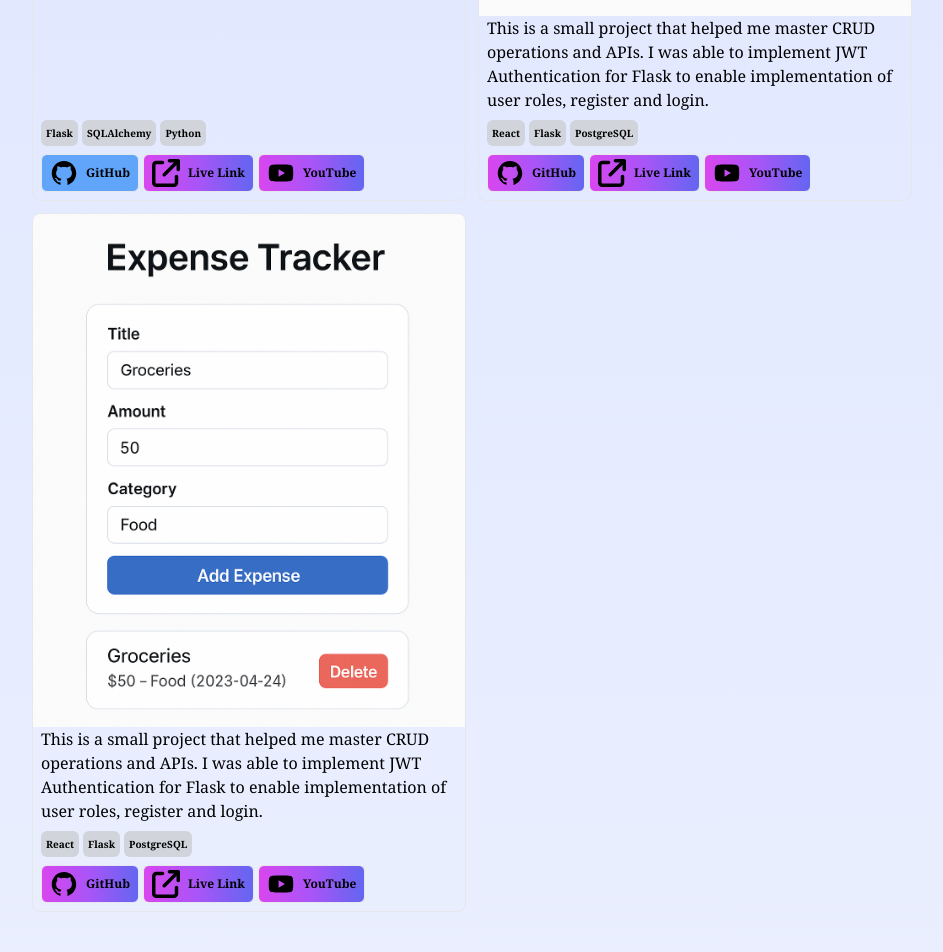
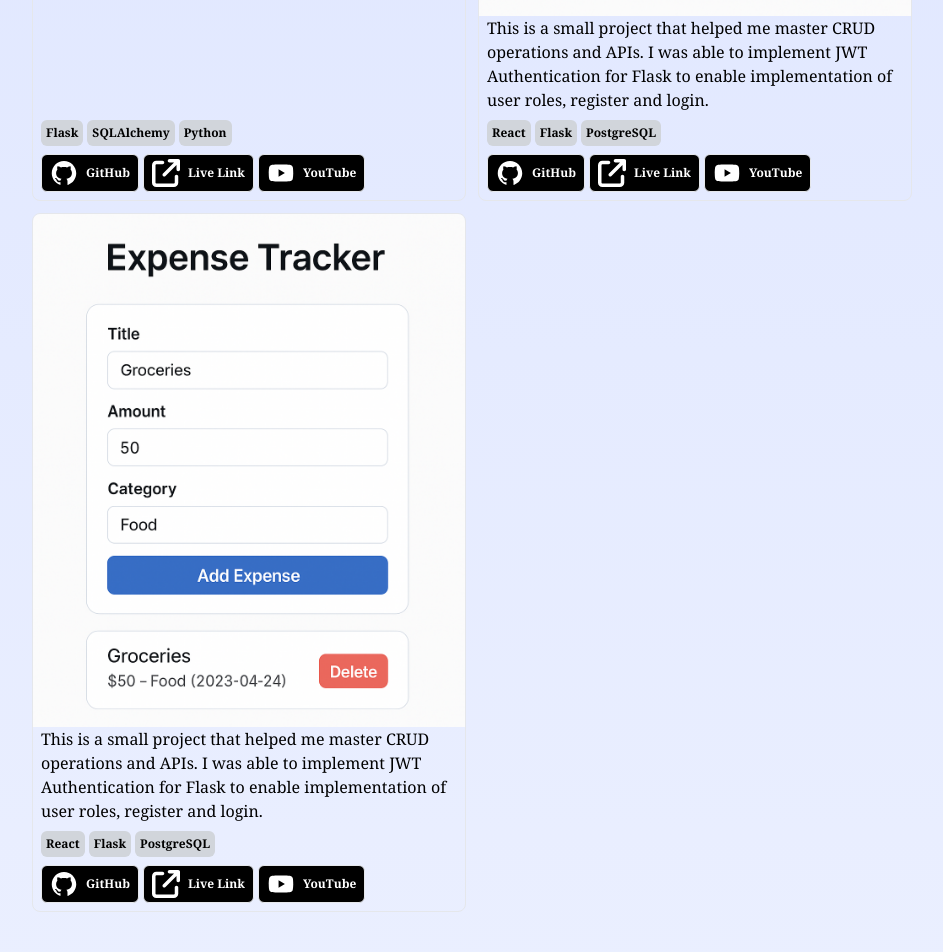
Before and after one commit to EstherNgeno/my-website, a React (Create React App) app: page / in a window 1280 px wide. Shown: the part 1980-2932 px from the top of the page, without its empty margins (288-1231 px from the left). Built offline with nearby package versions, Linux system fonts and the light colour scheme.

Commit message:
theme change

```diff
--- a/src/components/sections/About.js
+++ b/src/components/sections/About.js
@@ -15,7 +15,7 @@ import { BiSolidFileJson } from "react-icons/bi";
 
 const About = () => {
     return (
-        <section className="font-serif lg:flex-row items-center pt-10 pb-5 px-6 lg:px-20 gap-8">
+        <section id="about" className="font-serif lg:flex-row items-center pt-10 pb-5 px-6 lg:px-20 gap-8">
             <div className="justify-start items-start lg:items-start lg:text-left pl-40 lg:pl-40 text-black dark:text-white">
             <h1 className="text-4xl sm:text-5xl font-semibold text-center mb-4 leading-tight">{`<About/>`}</h1>
             </div>
--- a/src/components/sections/Home.js
+++ b/src/components/sections/Home.js
@@ -4,7 +4,7 @@ import Profile2 from "../../assets/Profile2.jpeg";
 
 const Home = () => {
     return (
-        <section className="font-serif flex flex-col lg:flex-row items-center pt-5 pb-5 justify-center px-6 lg:px-20 gap-8">
+        <section id="home" className="font-serif flex flex-col lg:flex-row items-center pt-5 pb-5 justify-center px-6 lg:px-20 gap-8">
             <div className="flex flex-col justify-center items-center lg:items-start text-center lg:text-left text-black dark:text-white max-w-lg">
                 <h1 className="text-4xl sm:text-5xl font-semibold mb-4 leading-tight">{`<Esther`} <br /> {`Ngeno/>`}</h1>
                 <h2 className="text-2xl sm:text-3xl font-semibold mb-4">Full Stack Developer.</h2>
--- a/src/components/sections/Projects.js
+++ b/src/components/sections/Projects.js
@@ -9,7 +9,7 @@ import Expensetracker from "../../assets/Expensetracker.png"
 const Projects = () => {
 
     return (
-        <section className="font-serif lg:flex-row items-center pt-10 pb-5 px-6 lg:px-20 gap-8">
+        <section id="projects" className="font-serif lg:flex-row items-center pt-10 pb-5 px-6 lg:px-20 gap-8">
             <div className="justify-start items-start lg:items-start lg:text-left pl-40 lg:pl-40 text-black dark:text-white">
             <h1 className="text-4xl sm:text-5xl font-semibold mb-4 text-center leading-tight">{`<Projects/>`}</h1>
             </div>
@@ -25,21 +25,21 @@ const Projects = () => {
                 </div>
                 <div className="text-base text-muted-foreground mt-auto flex flex-col px-2">
                     <div className="mt-2 flex flex-wrap gap-1">
-                        <div className="inline-flex items-center rounded-md border font-semibold transition-colors focus:outline-none focus:ring-2 focus:ring-ring focus:ring-offset-2 border-transparent bg-gray-300 dark:text-black px-1 py-0 text-[10px]">Flask</div>
-                        <div className="inline-flex items-center rounded-md border font-semibold transition-colors focus:outline-none focus:ring-2 focus:ring-ring focus:ring-offset-2 border-transparent bg-gray-300 dark:text-black px-1 py-0 text-[10px]">SQLAlchemy</div>
-                        <div className="inline-flex items-center rounded-md border font-semibold transition-colors focus:outline-none focus:ring-2 focus:ring-ring focus:ring-offset-2 border-transparent bg-gray-300 dark:text-black px-1 py-0 text-[10px]">Python</div>
+                        <div className="inline-flex items-center rounded-md border font-semibold transition-colors focus:outline-none focus:ring-2 focus:ring-ring focus:ring-offset-2 border-transparent bg-gray-300 dark:text-black px-1 py-0 text-[12px]">Flask</div>
+                        <div className="inline-flex items-center rounded-md border font-semibold transition-colors focus:outline-none focus:ring-2 focus:ring-ring focus:ring-offset-2 border-transparent bg-gray-300 dark:text-black px-1 py-0 text-[12px]">SQLAlchemy</div>
+                        <div className="inline-flex items-center rounded-md border font-semibold transition-colors focus:outline-none focus:ring-2 focus:ring-ring focus:ring-offset-2 border-transparent bg-gray-300 dark:text-black px-1 py-0 text-[12px]">Python</div>
                     </div>
                 </div>
                 <div className="flex items-center pt-2 px-2 pb-2">
                     <div className="flex flex-row flex-wrap items-start gap-1">
                         <a href="https://github.com/Moringa-SDF-PTO7/lateshow-esther-ngeno">
-                        <div className="items-center rounded-md border font-semibold transition-colors focus:outline-none focus:ring-2 focus:ring-ring focus:ring-offset-2 bg-blue-400 text-black flex gap-2 px-2 py-1 text-[12px]"> <AiFillGithub className="w-7 h-7" /> GitHub</div>
+                        <div className="items-center rounded-md border font-semibold transition-colors focus:outline-none focus:ring-2 focus:ring-ring focus:ring-offset-2 bg-black text-white flex gap-2 px-2 py-1 text-[12px]"> <AiFillGithub className="w-7 h-7" /> GitHub</div>
                         </a>
                         <a href="https://lateshow-esther-ngeno.onrender.com/">
-                        <div className="items-center rounded-md border font-semibold transition-colors focus:outline-none focus:ring-2 focus:ring-ring focus:ring-offset-2 bg-gradient-to-r from-fuchsia-500 via-purple-500 to-indigo-500 text-black flex gap-2 px-2 py-1 text-[12px]"> <FaArrowUpRightFromSquare className="w-7 h-7" /> Live Link</div>
+                        <div className="items-center rounded-md border font-semibold transition-colors focus:outline-none focus:ring-2 focus:ring-ring focus:ring-offset-2 bg-black text-white flex gap-2 px-2 py-1 text-[12px]"> <FaArrowUpRightFromSquare className="w-7 h-7" /> Live Link</div>
                         </a>
                         <a href="https://lateshow-esther-ngeno.onrender.com/">
-                        <div className="items-center rounded-md border font-semibold transition-colors focus:outline-none focus:ring-2 focus:ring-ring focus:ring-offset-2 bg-gradient-to-r from-fuchsia-500 via-purple-500 to-indigo-500 text-black flex gap-2 px-2 py-1 text-[12px]"> <AiFillYoutube className="w-7 h-7" /> YouTube</div>
+                        <div className="items-center rounded-md border font-semibold transition-colors focus:outline-none focus:ring-2 focus:ring-ring focus:ring-offset-2 bg-black text-white flex gap-2 px-2 py-1 text-[12px]"> <AiFillYoutube className="w-7 h-7" /> YouTube</div>
                         </a>
                     </div>
                 </div>
@@ -56,21 +56,21 @@ const Projects = () => {
                 </div>
                 <div className="text-base text-muted-foreground mt-auto flex flex-col px-2">
                     <div className="mt-2 flex flex-wrap gap-1">
-                        <div className="inline-flex items-center rounded-md border font-semibold transition-colors focus:outline-none focus:ring-2 focus:ring-ring focus:ring-offset-2 border-transparent bg-gray-300 dark:text-black px-1 py-0 text-[10px]">React</div>
-                        <div className="inline-flex items-center rounded-md border font-semibold transition-colors focus:outline-none focus:ring-2 focus:ring-ring focus:ring-offset-2 border-transparent bg-gray-300 dark:text-black px-1 py-0 text-[10px]">Flask</div>
-                        <div className="inline-flex items-center rounded-md border font-semibold transition-colors focus:outline-none focus:ring-2 focus:ring-ring focus:ring-offset-2 border-transparent bg-gray-300 dark:text-black px-1 py-0 text-[10px]">PostgreSQL</div>
+                        <div className="inline-flex items-center rounded-md border font-semibold transition-colors focus:outline-none focus:ring-2 focus:ring-ring focus:ring-offset-2 border-transparent bg-gray-300 dark:text-black px-1 py-0 text-[12px]">React</div>
+                        <div className="inline-flex items-center rounded-md border font-semibold transition-colors focus:outline-none focus:ring-2 focus:ring-ring focus:ring-offset-2 border-transparent bg-gray-300 dark:text-black px-1 py-0 text-[12px]">Flask</div>
+                        <div className="inline-flex items-center rounded-md border font-semibold transition-colors focus:outline-none focus:ring-2 focus:ring-ring focus:ring-offset-2 border-transparent bg-gray-300 dark:text-black px-1 py-0 text-[12px]">PostgreSQL</div>
                     </div>
                 </div>
                 <div className="flex items-center pt-2 px-2 pb-2">
                     <div className="flex flex-row flex-wrap items-start gap-1">
                         <a href="https://github.com/Moringa-SDF-PTO7/lateshow-esther-ngeno">
-                        <div className="items-center rounded-md border font-semibold transition-colors focus:outline-none focus:ring-2 focus:ring-ring focus:ring-offset-2 bg-gradient-to-r from-fuchsia-500 via-purple-500 to-indigo-500 text-black flex gap-2 px-2 py-1 text-[12px]"> <AiFillGithub className="w-7 h-7" /> GitHub</div>
+                        <div className="items-center rounded-md border font-semibold transition-colors focus:outline-none focus:ring-2 focus:ring-ring focus:ring-offset-2 bg-black text-white flex gap-2 px-2 py-1 text-[12px]"> <AiFillGithub className="w-7 h-7" /> GitHub</div>
                         </a>
                         <a href="https://lateshow-esther-ngeno.onrender.com/">
-                        <div className="items-center rounded-md border font-semibold transition-colors focus:outline-none focus:ring-2 focus:ring-ring focus:ring-offset-2 bg-gradient-to-r from-fuchsia-500 via-purple-500 to-indigo-500 text-black flex gap-2 px-2 py-1 text-[12px]"> <FaArrowUpRightFromSquare className="w-7 h-7" /> Live Link</div>
+                        <div className="items-center rounded-md border font-semibold transition-colors focus:outline-none focus:ring-2 focus:ring-ring focus:ring-offset-2 bg-black text-white flex gap-2 px-2 py-1 text-[12px]"> <FaArrowUpRightFromSquare className="w-7 h-7" /> Live Link</div>
                         </a>
                         <a href="https://lateshow-esther-ngeno.onrender.com/">
-                        <div className="items-center rounded-md border font-semibold transition-colors focus:outline-none focus:ring-2 focus:ring-ring focus:ring-offset-2 bg-gradient-to-r from-fuchsia-500 via-purple-500 to-indigo-500 text-black flex gap-2 px-2 py-1 text-[12px]"> <AiFillYoutube className="w-7 h-7" /> YouTube</div>
+                        <div className="items-center rounded-md border font-semibold transition-colors focus:outline-none focus:ring-2 focus:ring-ring focus:ring-offset-2 bg-black text-white flex gap-2 px-2 py-1 text-[12px]"> <AiFillYoutube className="w-7 h-7" /> YouTube</div>
                         </a>
                     </div>
                 </div>
@@ -87,21 +87,21 @@ const Projects = () => {
                 </div>
                 <div className="text-base text-muted-foreground mt-auto flex flex-col px-2">
                     <div className="mt-2 flex flex-wrap gap-1">
-                        <div className="inline-flex items-center rounded-md border font-semibold transition-colors focus:outline-none focus:ring-2 focus:ring-ring focus:ring-offset-2 border-transparent bg-gray-300 dark:text-black px-1 py-0 text-[10px]">React</div>
-                        <div className="inline-flex items-center rounded-md border font-semibold transition-colors focus:outline-none focus:ring-2 focus:ring-ring focus:ring-offset-2 border-transparent bg-gray-300 dark:text-black px-1 py-0 text-[10px]">Flask</div>
-                        <div className="inline-flex items-center rounded-md border font-semibold transition-colors focus:outline-none focus:ring-2 focus:ring-ring focus:ring-offset-2 border-transparent bg-gray-300 dark:text-black px-1 py-0 text-[10px]">PostgreSQL</div>
+                        <div className="inline-flex items-center rounded-md border font-semibold transition-colors focus:outline-none focus:ring-2 focus:ring-ring focus:ring-offset-2 border-transparent bg-gray-300 dark:text-black px-1 py-0 text-[12px]">React</div>
+                        <div className="inline-flex items-center rounded-md border font-semibold transition-colors focus:outline-none focus:ring-2 focus:ring-ring focus:ring-offset-2 border-transparent bg-gray-300 dark:text-black px-1 py-0 text-[12px]">Flask</div>
+                        <div className="inline-flex items-center rounded-md border font-semibold transition-colors focus:outline-none focus:ring-2 focus:ring-ring focus:ring-offset-2 border-transparent bg-gray-300 dark:text-black px-1 py-0 text-[12px]">PostgreSQL</div>
                     </div>
                 </div>
                 <div className="flex items-center pt-2 px-2 pb-2">
                     <div className="flex flex-row flex-wrap items-start gap-1">
                         <a href="https://github.com/Moringa-SDF-PTO7/lateshow-esther-ngeno">
-                        <div className="items-center rounded-md border font-semibold transition-colors focus:outline-none focus:ring-2 focus:ring-ring focus:ring-offset-2 bg-gradient-to-r from-fuchsia-500 via-purple-500 to-indigo-500 text-black flex gap-2 px-2 py-1 text-[12px]"> <AiFillGithub className="w-7 h-7" /> GitHub</div>
+                        <div className="items-center rounded-md border font-semibold transition-colors focus:outline-none focus:ring-2 focus:ring-ring focus:ring-offset-2 bg-black text-white flex gap-2 px-2 py-1 text-[12px]"> <AiFillGithub className="w-7 h-7" /> GitHub</div>
                         </a>
                         <a href="https://lateshow-esther-ngeno.onrender.com/">
-                        <div className="items-center rounded-md border font-semibold transition-colors focus:outline-none focus:ring-2 focus:ring-ring focus:ring-offset-2 bg-gradient-to-r from-fuchsia-500 via-purple-500 to-indigo-500 text-black flex gap-2 px-2 py-1 text-[12px]"> <FaArrowUpRightFromSquare className="w-7 h-7" /> Live Link</div>
+                        <div className="items-center rounded-md border font-semibold transition-colors focus:outline-none focus:ring-2 focus:ring-ring focus:ring-offset-2 bg-black text-white flex gap-2 px-2 py-1 text-[12px]"> <FaArrowUpRightFromSquare className="w-7 h-7" /> Live Link</div>
                         </a>
                         <a href="https://lateshow-esther-ngeno.onrender.com/">
-                        <div className="items-center rounded-md border font-semibold transition-colors focus:outline-none focus:ring-2 focus:ring-ring focus:ring-offset-2 bg-gradient-to-r from-fuchsia-500 via-purple-500 to-indigo-500 text-black flex gap-2 px-2 py-1 text-[12px]"> <AiFillYoutube className="w-7 h-7" /> YouTube</div>
+                        <div className="items-center rounded-md border font-semibold transition-colors focus:outline-none focus:ring-2 focus:ring-ring focus:ring-offset-2 bg-black text-white flex gap-2 px-2 py-1 text-[12px]"> <AiFillYoutube className="w-7 h-7" /> YouTube</div>
                         </a>
                     </div>
                 </div>
```
Also changed, not shown: src/components/Navbar.js (+4 -4 lines), src/components/sections/Contact.js (+4 -4 lines).
